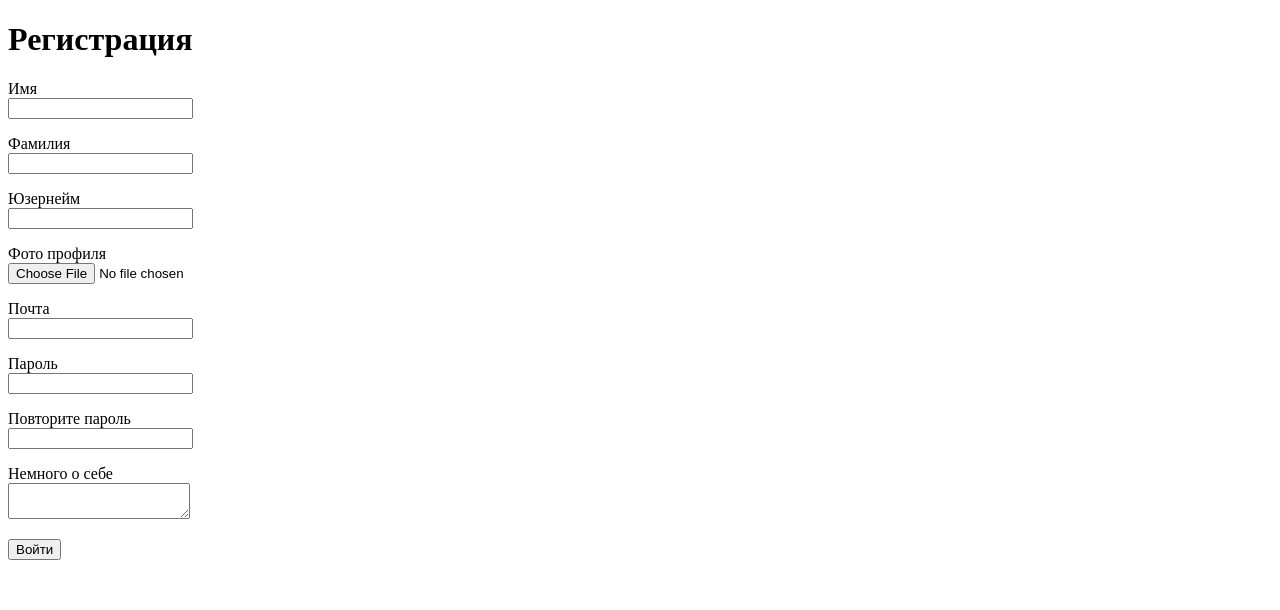
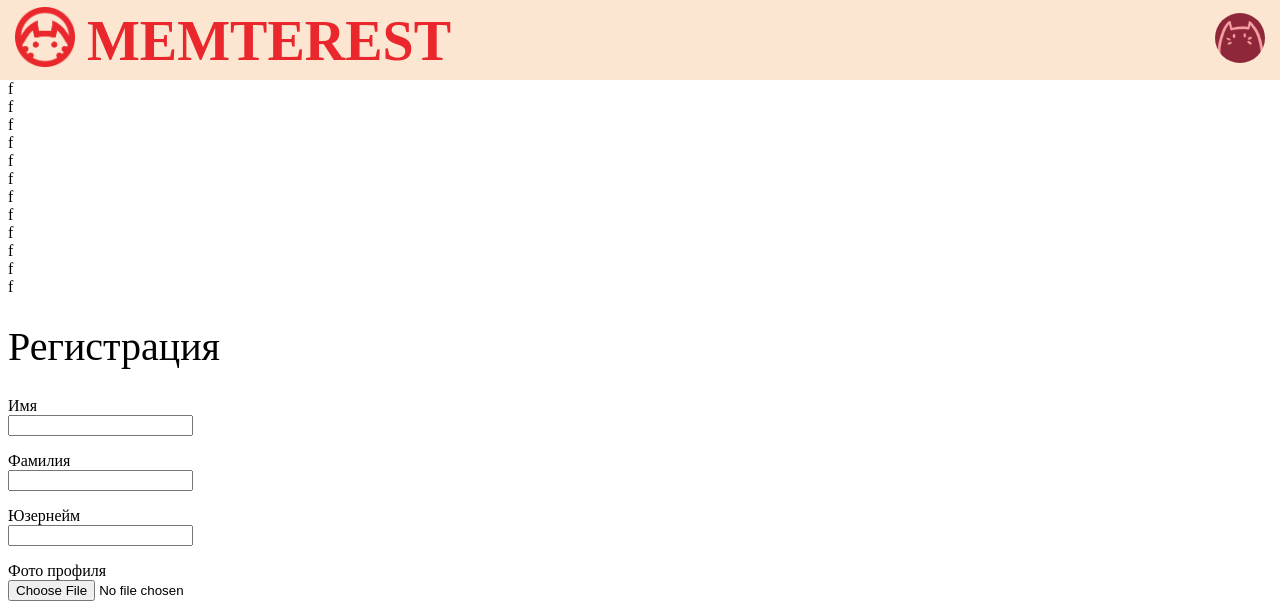
Before and after one commit to karasenk/memterest, a Flask app: page /register in a window 1280 px wide. Shown: the top 610 px of the page. Before the commit the page ends 560 px from the top, so only its background shows below. Run offline with Flask 2, Linux system fonts and the light colour scheme; some web fonts are replaced.

Commit message:
logo, default avatar pictures added header added

```diff
--- /dev/null
+++ b/static/css/style.css
@@ -0,0 +1,39 @@
+/* Regular Weight */
+@font-face {
+    font-family: Bahnschrift;
+    src: url("../fonts/bahnschrift-Regular.ttf");
+}
+
+h1 {
+    font-family: Bahnschrift;
+    font-weight: 300;
+    font-size: 40px;
+}
+
+header {
+   margin-top: -8px;
+   margin-left: -8px;
+   width: 100%;
+   height: 10%;
+   background-color: #FDE6D1;
+   position: fixed;
+}
+.logo {
+    margin-top:7px;
+    margin-left:15px;
+    float: left;
+}
+.memterest {
+    font-size: 350%;
+    margin-top: 9px;
+    margin-left: 12px;
+    font-family: Bahnschrift;
+    font-weight: 600;
+    color: #EA272C;
+    float: left;
+}
+.avatar {
+    margin-top:13px;
+    margin-right:15px;
+    float: right;
+}
--- a/templates/base.html
+++ b/templates/base.html
@@ -2,9 +2,18 @@
 <html lang="en">
 <head>
     <meta charset="UTF-8">
+    <link rel="stylesheet" type="text/css" href="../static/css/style.css">
     <title>{{title}}</title>
 </head>
+<header>
+    <a href="/">
+    <div class="logo"><img src="../static/img/logo.png" style="width:60px;height:auto;"></div>
+    <div class="memterest">MEMTEREST</div></a>
+    <div class="avatar"><img src="../static/img/defaultavatar.png"
+                             style="width:50px;height:auto;border-radius: 100%;"></div>
+</header>
 <body>
+<br>f<br>f<br>f<br>f<br>f<br>f<br>f<br>f<br>f<br>f<br>f<br>f<br>f<br>f<br>f
 {% block content %}
 {% endblock %}
 </body>
```
Also changed, not shown: static/fonts/bahnschrift.ttf (added), static/img/defaultavatar.png (added), static/img/logo.png (added).
